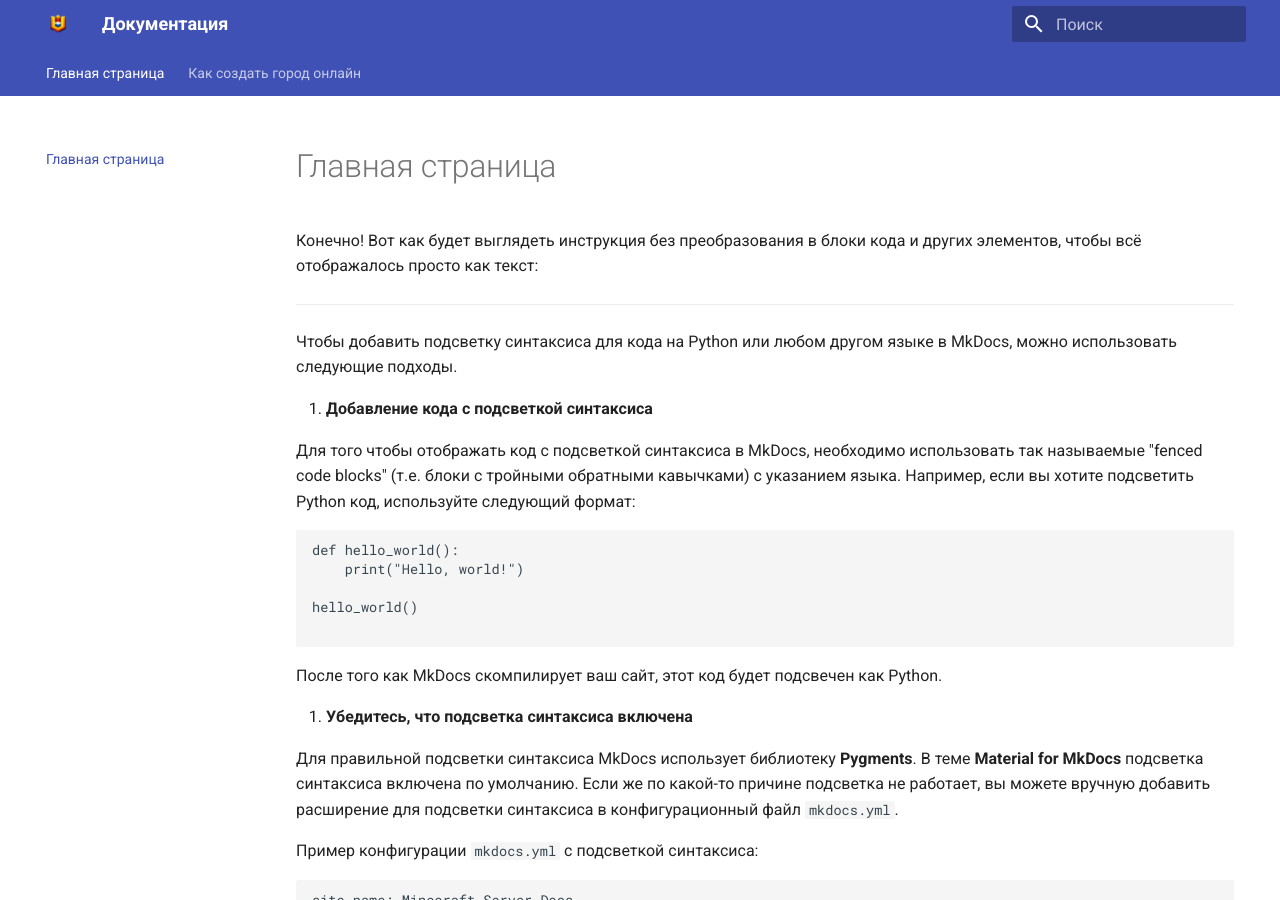
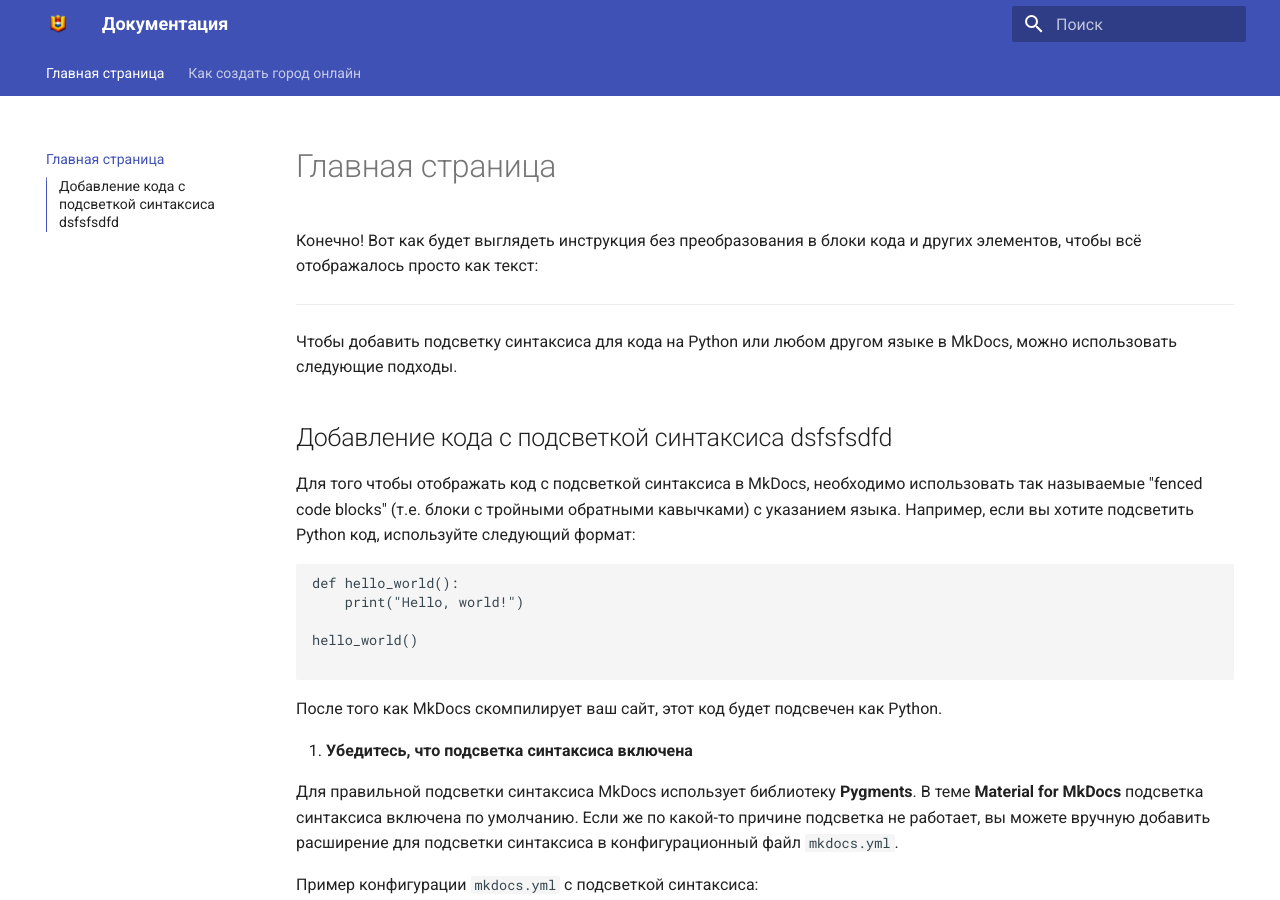
Before and after one commit to SawaPlayGO/UCivilization-docs, an MkDocs documentation site: the page built from docs/index.md, in a window 1280 px wide and 900 px high. Built offline with MkDocs 1.6.1 and Material for MkDocs 9.7.7, drawn with Linux system fonts in a browser that asks for light colours.

Commit message:
update docs + settings

```diff
--- a/docs/index.md
+++ b/docs/index.md
@@ -5,7 +5,7 @@
 
 Чтобы добавить подсветку синтаксиса для кода на Python или любом другом языке в MkDocs, можно использовать следующие подходы.
 
-1. **Добавление кода с подсветкой синтаксиса**
+## Добавление кода с подсветкой синтаксиса dsfsfsdfd
 
 Для того чтобы отображать код с подсветкой синтаксиса в MkDocs, необходимо использовать так называемые "fenced code blocks" (т.е. блоки с тройными обратными кавычками) с указанием языка. Например, если вы хотите подсветить Python код, используйте следующий формат:
 
--- a/mkdocs.yml
+++ b/mkdocs.yml
@@ -26,5 +26,10 @@ theme:
     - content.code.save
     - content.code.edit
     - content.heading.permalink
+
+markdown_extensions:
+  - toc:
+      permalink: "#"
+
 extra:
   generator: false
```
